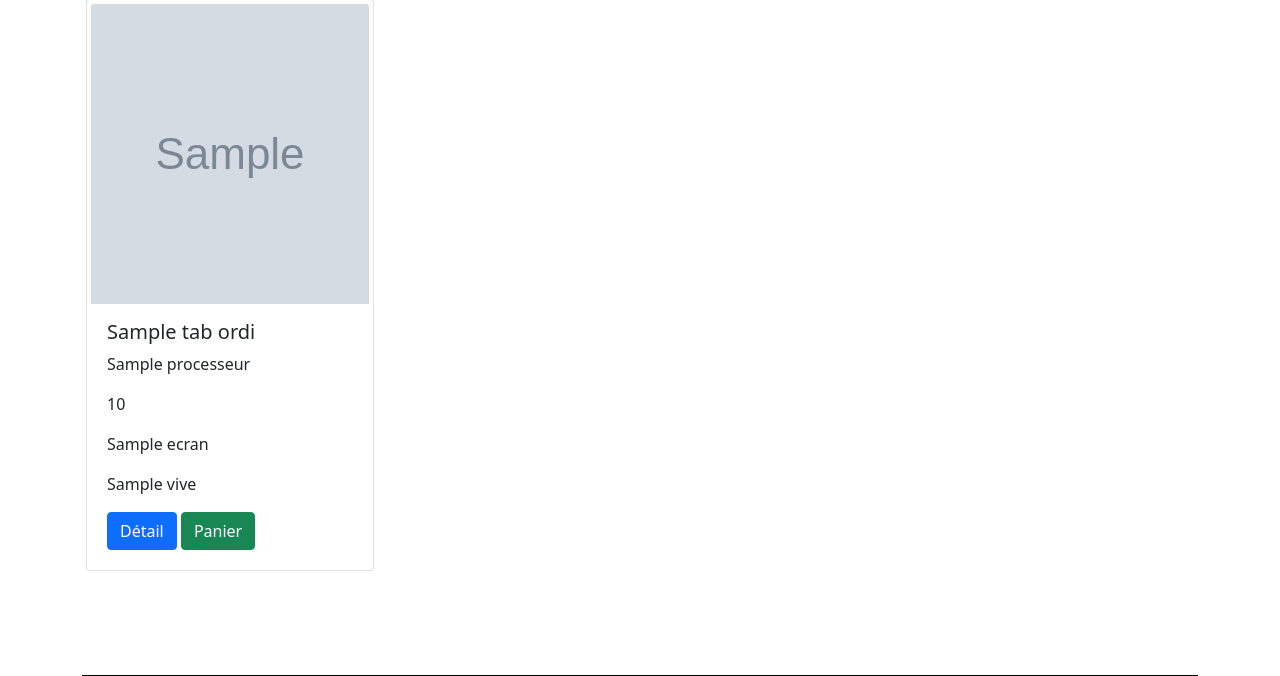
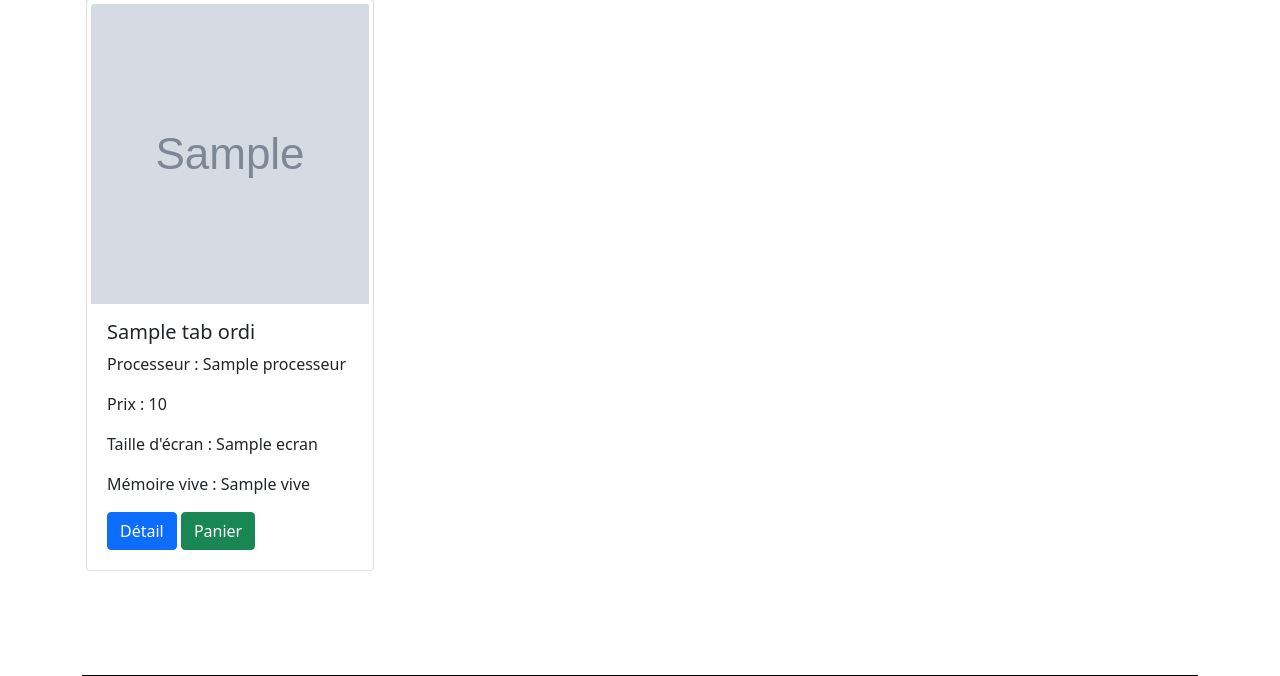
Before and after one commit to ManonName/Boulange, a PHP site: template vue/cardOrdis.php in a window 1280 px wide. Shown: the part 311-987 px from the top of the page. Run offline with PHP 8.4, Linux system fonts and the light colour scheme; the template is opened without the code that fills it: most values are stand-ins (such as "Sample title", 1, 10 or a date in 2020); grey boxes marked "Sample" are stand-in pictures.

```diff
--- a/vue/cardOrdis.php
+++ b/vue/cardOrdis.php
@@ -10,10 +10,10 @@
           <img height="300px" src="public/images/<?php echo $ordi['image']; ?>" class="card-img-top" alt="image">
           <div class="card-body">
             <h5 class="card-title"><?php echo sousChaineTaille($ordi['denomination'], 18); ?></h5>
-            <p class="card-text"><?php echo sousChaineTaille($ordi['processeur'],50); ?></p>
-            <p class="card-text"><?php echo sousChaineTaille($ordi['prix'],50); ?></p>
-            <p class="card-text"><?php echo sousChaineTaille($ordi['ecran'],50); ?></p>
-            <p class="card-text"><?php echo sousChaineTaille($ordi['vive'],50); ?></p>
+            <p class="card-text">Processeur : <?php echo sousChaineTaille($ordi['processeur'],50); ?></p>
+            <p class="card-text">Prix : <?php echo sousChaineTaille($ordi['prix'],50); ?></p>
+            <p class="card-text">Taille d'écran : <?php echo sousChaineTaille($ordi['ecran'],50); ?></p>
+            <p class="card-text">Mémoire vive : <?php echo sousChaineTaille($ordi['vive'],50); ?></p>
 
             <a href="index.php?action=lire&id=<?php echo $ordi['id']; ?>" class="btn btn-primary">Détail</a>
             <a href="index.php?action=addpanier&id=<?php echo $ordi['id']; ?>" class="btn btn-success">Panier</a>
```
